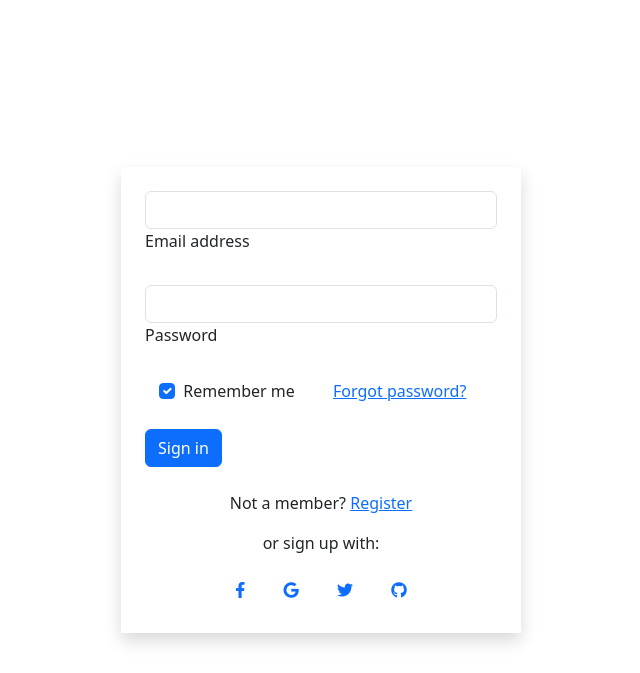
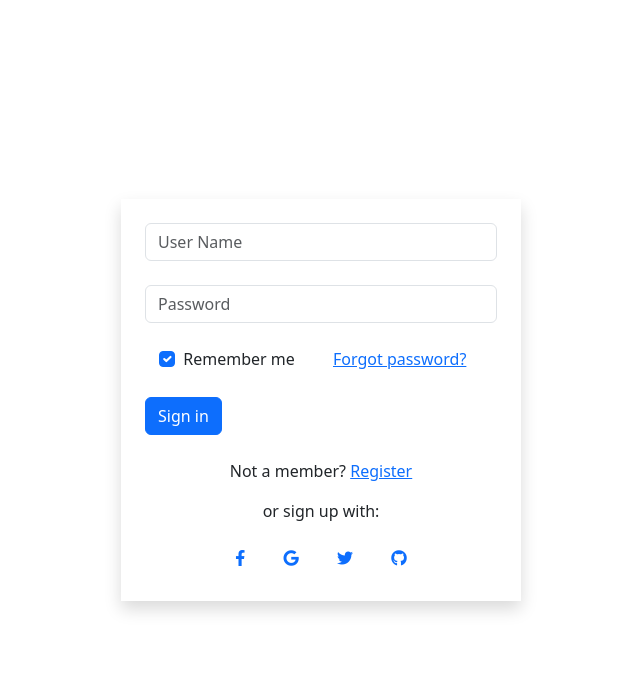
Before and after one commit to Hleyf/Docker-php-CRUD, a PHP site: page /pages/auth/login.php in a window 1280 px wide. Shown: the top 673 px of the page, without its empty margins (319-959 px from the left). Run offline with PHP 8.4, Linux system fonts and the light colour scheme.

Commit message:
Fix user login functionality

```diff
--- a/php/includes/header.php
+++ b/php/includes/header.php
@@ -12,7 +12,7 @@
 <body>
 
 <?php
-    if(isset($_SESSION['user']['id'])){
+    if(isset($_SESSION['user']->id)){
 ?>
 
 <nav class="navbar navbar-dark bg-dark">
--- a/php/pages/auth/login.php
+++ b/php/pages/auth/login.php
@@ -2,17 +2,17 @@
 
 <div class="d-flex justify-content-center align-items-center vh-100 vw-100">
     <div class="container p-4  shadow" style="width: 400px;">
-        <form>
+        <form action="../../crud/login_user.php" method="GET" >
             <!-- Email input -->
             <div class="form-outline mb-4">
-                <input type="email" id="form2Example1" class="form-control" />
-                <label class="form-label" for="form2Example1">Email address</label>
+                <input type="text" name="userName" class="form-control" placeholder="User Name" />
+                <!-- <label class="form-label" for="form2Example1">Email address</label> -->
             </div>
 
             <!-- Password input -->
             <div class="form-outline mb-4">
-                <input type="password" id="form2Example2" class="form-control" />
-                <label class="form-label" for="form2Example2">Password</label>
+                <input type="password" name="password" class="form-control" placeholder="Password" />
+                <!-- <label class="form-label">Password</label> -->
             </div>
 
             <!-- 2 column grid layout for inline styling -->
@@ -32,7 +32,7 @@
             </div>
 
             <!-- Submit button -->
-            <button type="button" class="btn btn-primary btn-block mb-4">Sign in</button>
+            <button type="submit" class="btn btn-primary btn-block mb-4">Sign in</button>
 
             <!-- Register buttons -->
             <div class="text-center">
```
Also changed, not shown: php/crud/login_user.php (+17 -20 lines).
